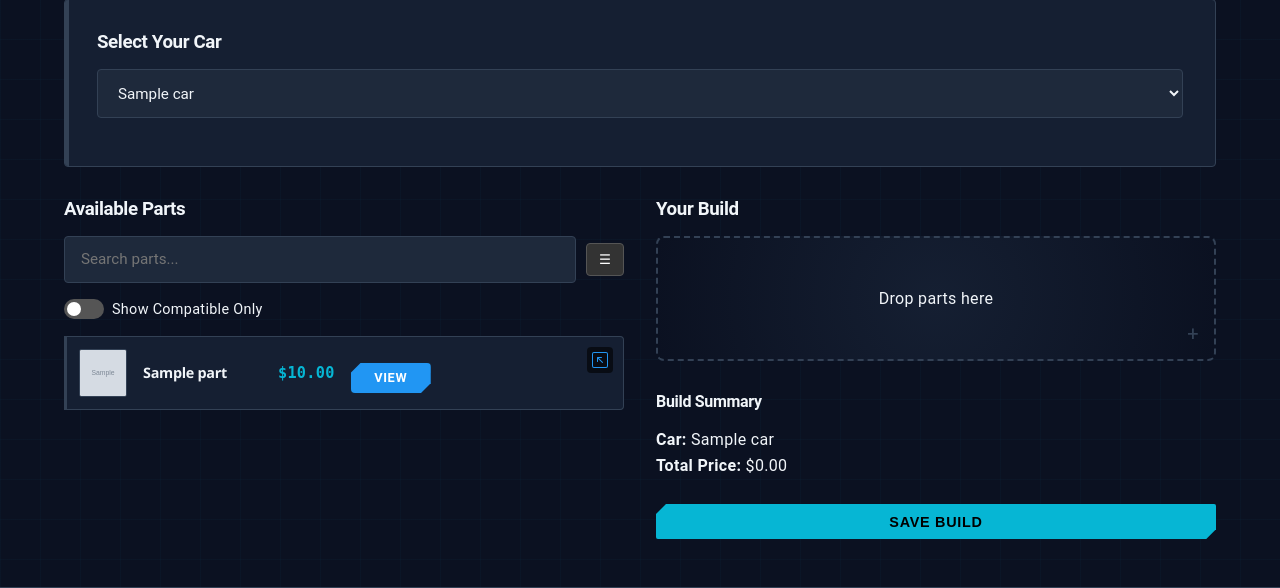
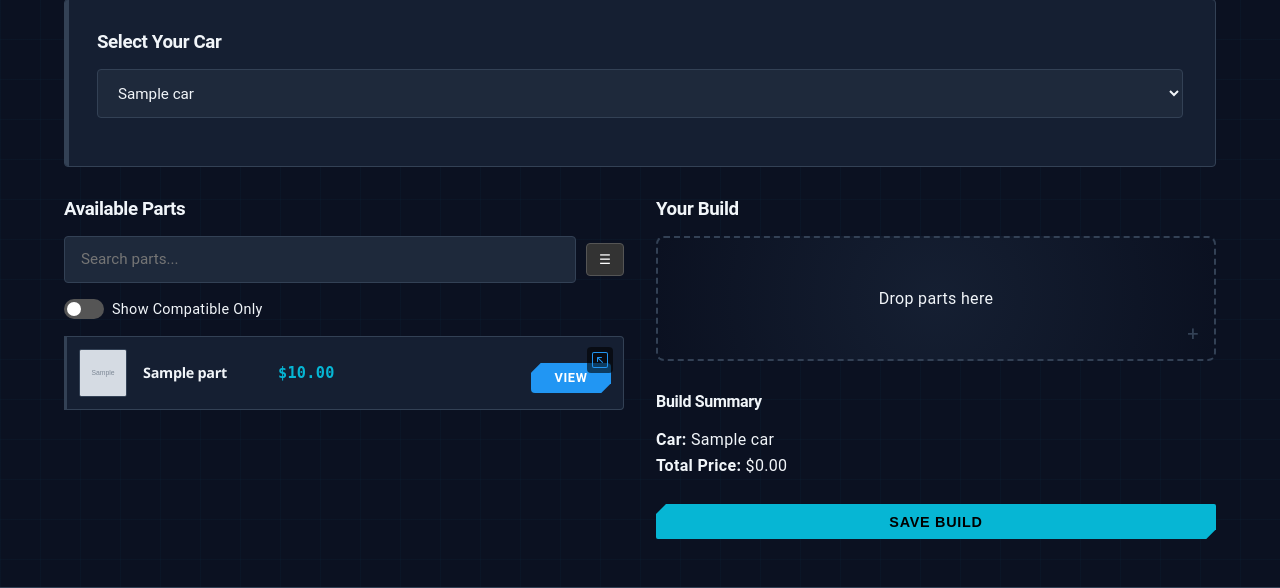
Before and after one commit to 373656-arch/replitfiletest, a PHP site: page /index.php in a window 1280 px wide. Shown: the part 161-749 px from the top of the page. Run offline with PHP 8.4, Linux system fonts and the light colour scheme; the visitor is signed in with stand-in values (Sample User, id 1); tables that the repository leaves empty or names only in its code hold one stand-in row (values such as "Sample post"); grey boxes marked "Sample" are stand-in pictures; data that the repository does not hold is empty.

Commit message:
Align view button to the right on each card
Update the flex container styling in index.php to include `justify-content: flex-end;` for right-aligning the "View" button on each card.

Replit-Commit-Author: Agent
Replit-Commit-Session-Id: 89bf3077-a332-49df-9a72-28843c38da52
Replit-Commit-Checkpoint-Type: full_checkpoint
Replit-Commit-Event-Id: 96cb3a64-aa69-4b5a-b5df-78d77493a217
Replit-Helium-Checkpoint-Created: true

```diff
--- a/index.php
+++ b/index.php
@@ -191,7 +191,7 @@ renderHeader();
                             <?php endif; ?>
                             <h4><?= htmlspecialchars($part['name']); ?></h4>
                             <p class="price">$<?= number_format($part['price'], 2); ?></p>
-                            <div style="margin-top: 10px; display: flex; gap: 10px;">
+                            <div style="margin-top: 10px; display: flex; justify-content: flex-end; gap: 10px;">
                                 <a href="<?= htmlspecialchars(($part['base_url'] ?? '') . ($part['affiliate_id'] ?? '')); ?>" target="_blank" class="btn btn-sm" style="width: 80px; text-align: center; text-decoration: none; background: #2196F3; color: white; padding: 5px; border-radius: 4px; font-size: 0.8rem;">View</a>
                             </div>
                             <?php if (!empty($part['base_url'])): ?>
```
